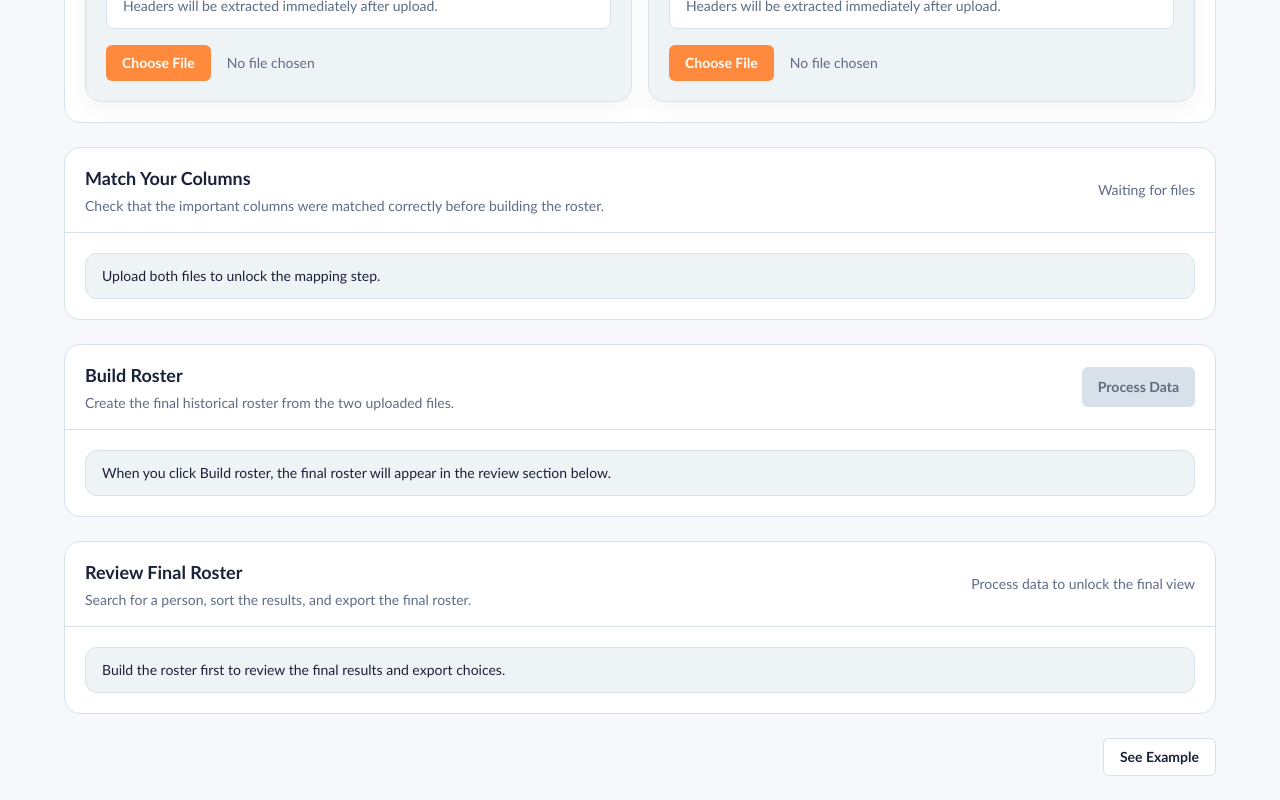
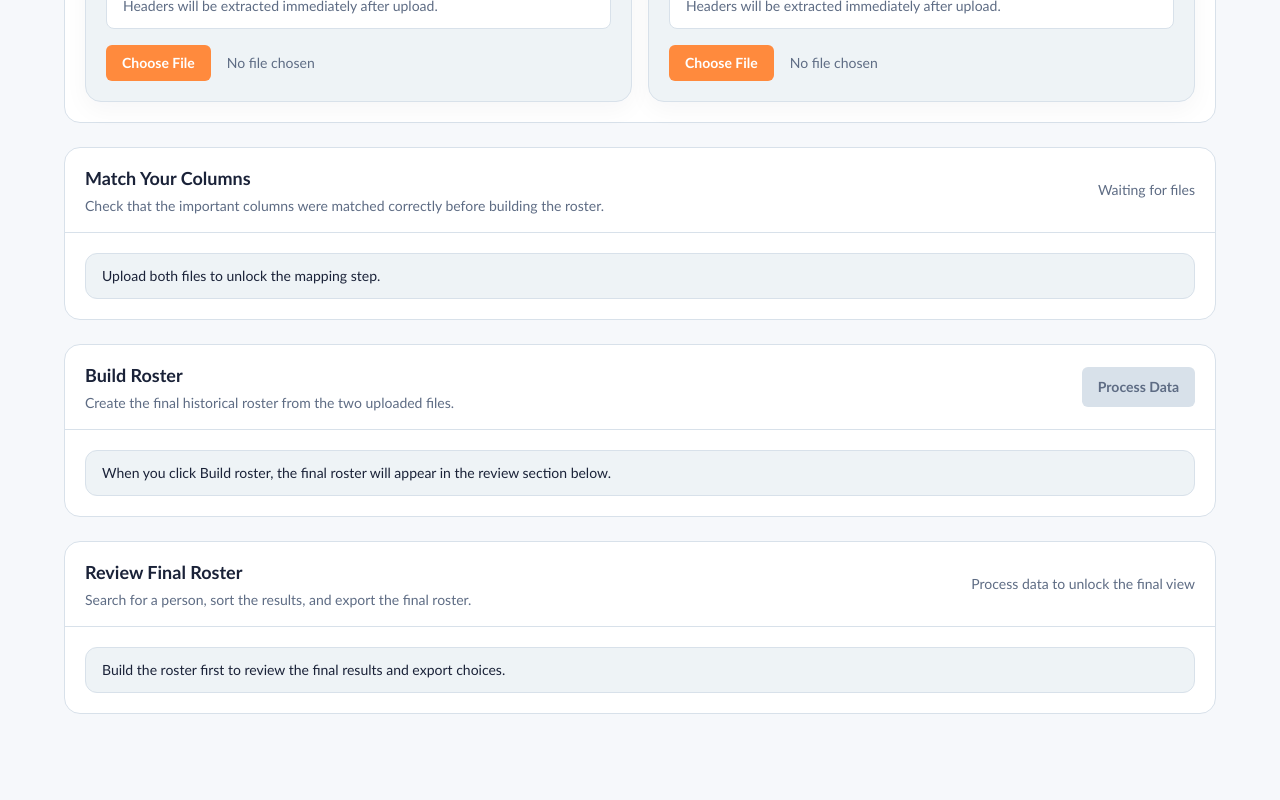
Before and after one commit to mstar-sales-ops/people-analytics-roster, a React (Vite) app: page / in a window 1280 px wide. Shown: the part 615-1415 px from the top of the page. After the commit the page ends 1353 px from the top, so only its background shows below. Built offline with nearby package versions, Linux system fonts and the light colour scheme.

Commit message:
Align final review controls

```diff
--- a/src/App.jsx
+++ b/src/App.jsx
@@ -2086,6 +2086,13 @@ function HistoricalRosterApp() {
                   <button
                     className="rounded-md border border-[color:var(--line)] bg-white px-4 py-2 text-sm font-semibold text-[color:var(--ink)] hover:border-[color:var(--brand)] hover:text-[color:var(--brand)]"
                     type="button"
+                    onClick={() => setIsExampleOpen(true)}
+                  >
+                    See Example
+                  </button>
+                  <button
+                    className="rounded-md border border-[color:var(--line)] bg-white px-4 py-2 text-sm font-semibold text-[color:var(--ink)] hover:border-[color:var(--brand)] hover:text-[color:var(--brand)]"
+                    type="button"
                     onClick={() => setIsExportConfigOpen(true)}
                   >
                     Export Setup
@@ -2269,16 +2276,6 @@ function HistoricalRosterApp() {
           )}
         </Section>
 
-        <div className="flex justify-end">
-          <button
-            className="rounded-md border border-[color:var(--line)] bg-white px-4 py-2 text-sm font-semibold text-[color:var(--ink)] hover:border-[color:var(--brand)] hover:text-[color:var(--brand)]"
-            type="button"
-            onClick={() => setIsExampleOpen(true)}
-          >
-            See Example
-          </button>
-        </div>
-
         <ExampleStoryModal open={isExampleOpen} onClose={() => setIsExampleOpen(false)} />
         <ExportConfigurationModal
           open={isExportConfigOpen}
```
